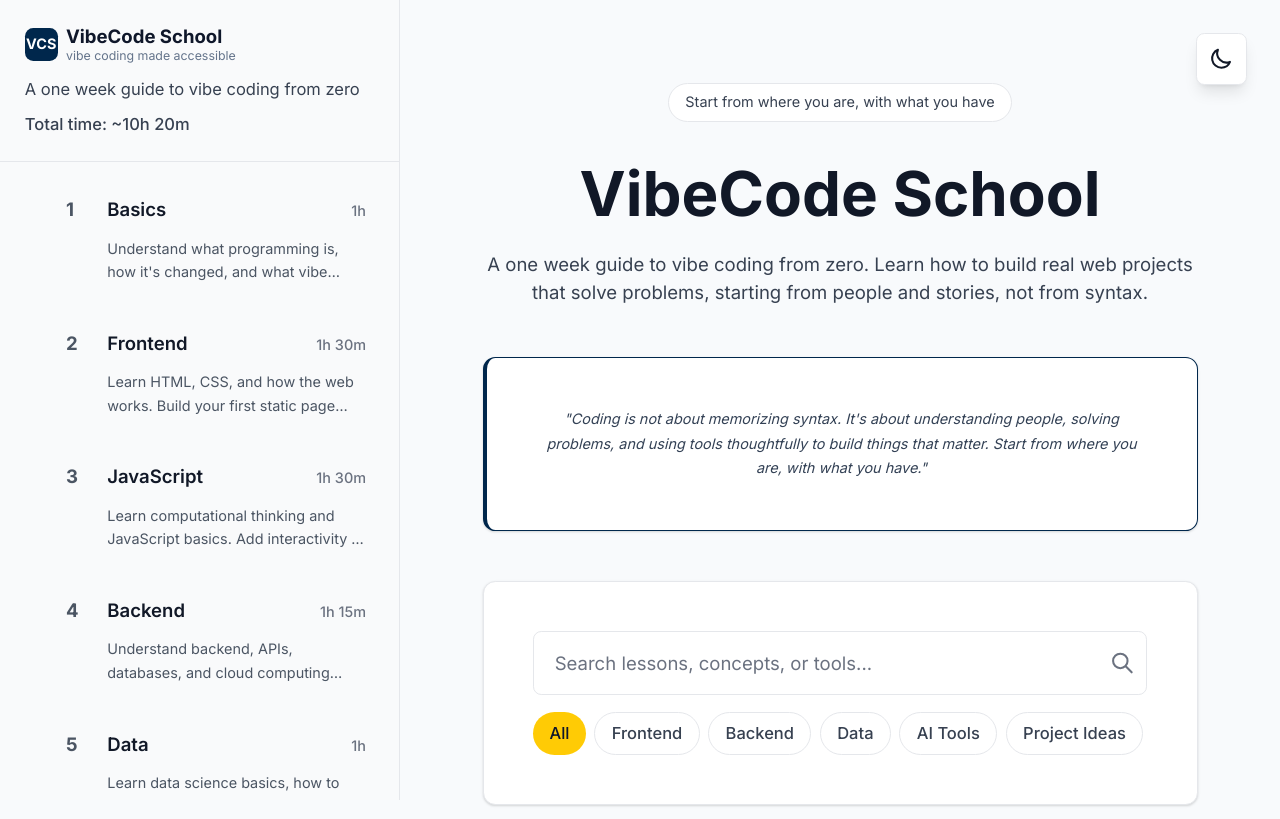
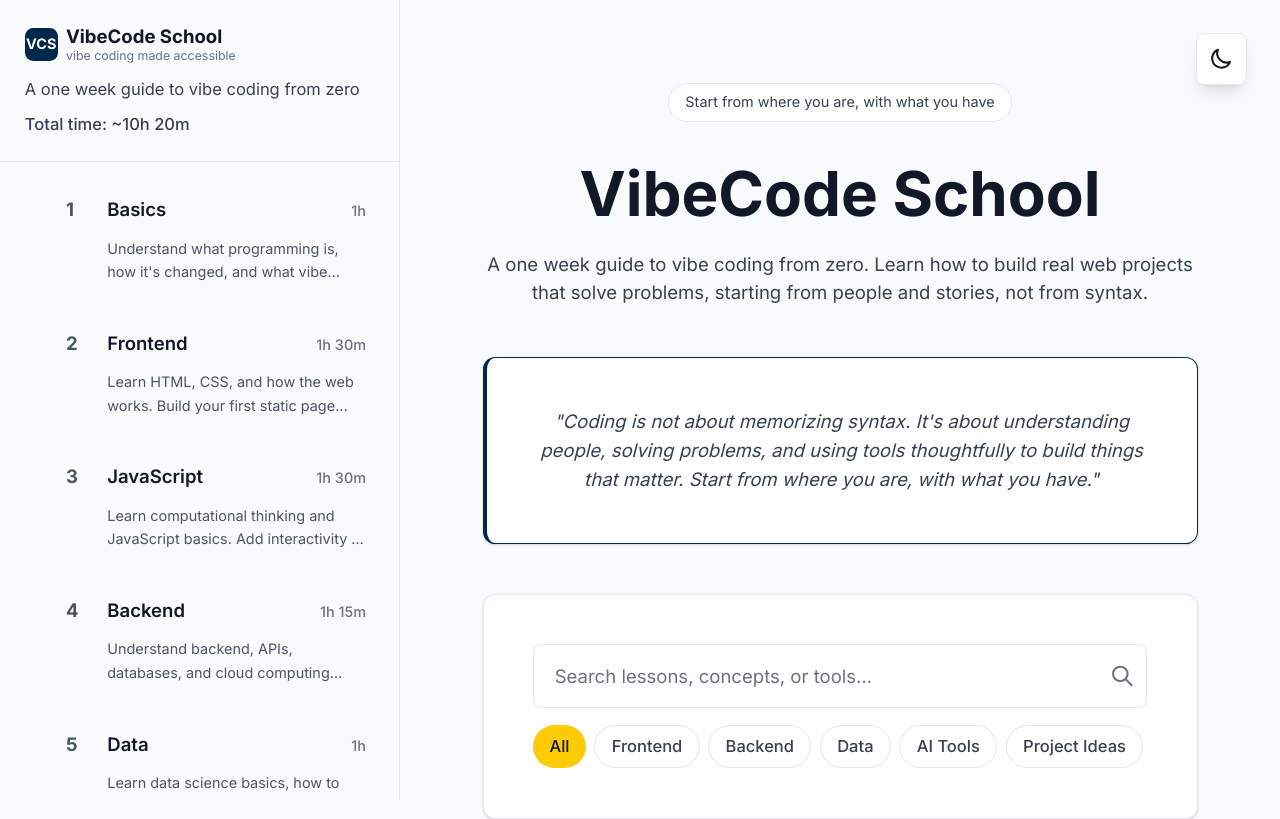
Before and after one commit to rayraycodes/vibecodingschool, a React (Vite) app: page / in a window 1280 px wide. Shown: the top 819 px of the page. Built offline with nearby package versions, Linux system fonts and the light colour scheme.

Commit message:
Fix quote font size in Hero component

```diff
--- a/src/components/Hero.tsx
+++ b/src/components/Hero.tsx
@@ -47,7 +47,7 @@ export default function Hero({
         {/* Quote Card */}
         <div className="max-w-4xl mx-auto px-4 pt-6">
           <div className="card border-l-4 border-indigo-600 dark:border-indigo-400">
-            <blockquote className="text-sm italic text-slate-700 dark:text-slate-300 leading-[1.7]">
+            <blockquote className="text-base sm:text-lg italic text-slate-700 dark:text-slate-300 leading-[1.7]">
               "Coding is not about memorizing syntax. It's about understanding people,
               solving problems, and using tools thoughtfully to build things that matter.
               Start from where you are, with what you have."
```
